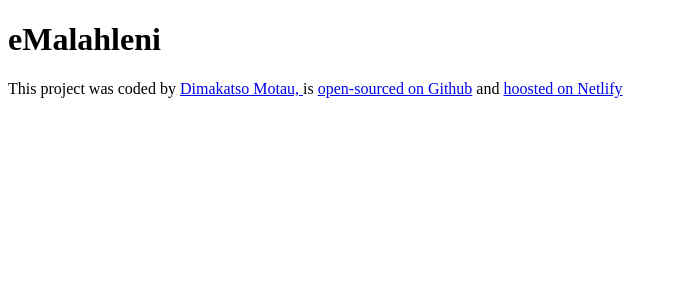
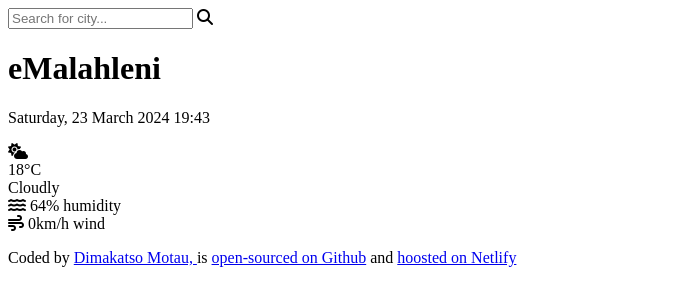
Before and after one commit to DimakatsoMotau/My-Weather-application-, a plain HTML site: page index.html in a window 1280 px wide. Shown: the whole page, without its empty margins (0-677 px from the left). Drawn offline with Linux system fonts and the light colour scheme.

Commit message:
Added html to the project

```diff
--- a/index.html
+++ b/index.html
@@ -3,13 +3,41 @@
   <head>
     <meta charset="UTF-8" />
     <meta name="viewport" content="width=device-width, initial-scale=1.0" />
+    <link
+      rel="stylesheet"
+      href="https://cdnjs.cloudflare.com/ajax/libs/font-awesome/6.5.1/css/all.min.css"
+      integrity="sha512-DTOQO9RWCH3ppGqcWaEA1BIZOC6xxalwEsw9c2QQeAIftl+Vegovlnee1c9QX4TctnWMn13TZye+giMm8e2LwA=="
+      crossorigin="anonymous"
+      referrerpolicy="no-referrer"
+    />
     <title>Weather application</title>
   </head>
   <body>
+    <div class="container">
+      <form class="search-form">
+        <input type="search" placeholder="Search for city..." required />
+        <i class="fa-solid fa-magnifying-glass"></i>
+      </form>
       <h1>eMalahleni</h1>
+      <p>Saturday, 23 March 2024 19:43</p>
+      <div class="weather-info">
+        <div class="icon"><i class="fa-solid fa-cloud-sun"></i></div>
+        <div class="temperature">18°C</div>
+        <div class="condition">Cloudly</div>
+      </div>
+      <div class="weather-details">
+        <div class="humidity-container">
+          <i class="fa-solid fa-water"></i>
+          <span id="humidity">64%</span> humidity
+        </div>
+        <div class="wind-speed">
+          <i class="fa-solid fa-wind"></i>
+          <span class="wind">0km/h</span> wind
+        </div>
+      </div>
       <footer>
         <p>
-        This project was coded by
+          Coded by
           <a
             href="https://github.com/DimakatsoMotau"
             target="_blank"
@@ -32,5 +60,6 @@
           >
         </p>
       </footer>
+    </div>
   </body>
 </html>
```
Also changed, not shown: 1 other file. Lines whose indentation alone changed are shown as unchanged.
